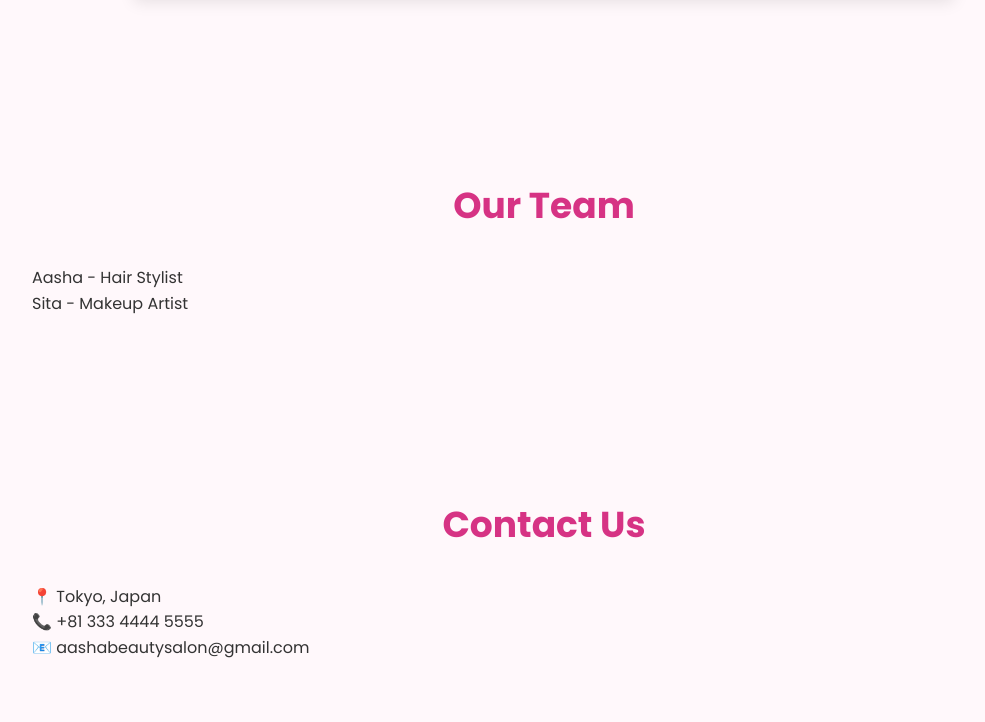
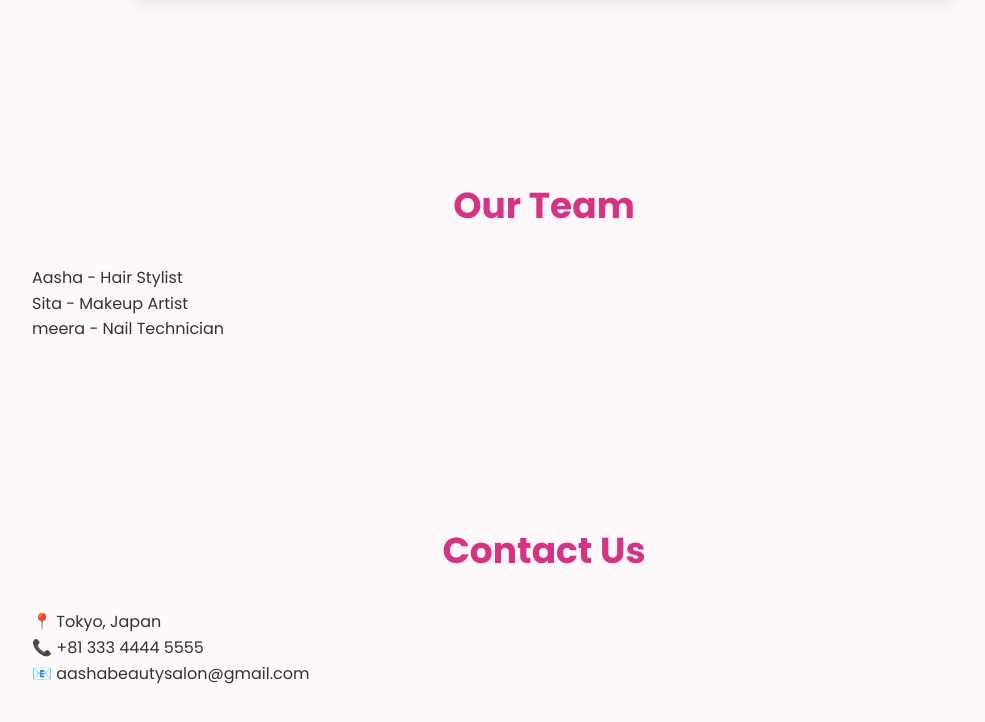
Before and after one commit to aashu76589/parlor, a plain HTML site: page index.html in a window 1280 px wide. Shown: the part 2216-2938 px from the top of the page, without its empty margins (96-1081 px from the left). Drawn offline with Linux system fonts and the light colour scheme.

Commit message:
change added

```diff
--- a/index.html
+++ b/index.html
@@ -194,6 +194,7 @@
         <h2>Our Team</h2>
         <p>Aasha - Hair Stylist</p>
         <p>Sita - Makeup Artist</p>
+        <p>meera - Nail Technician</p>
     </section>
 
     <section id="contact">
```
